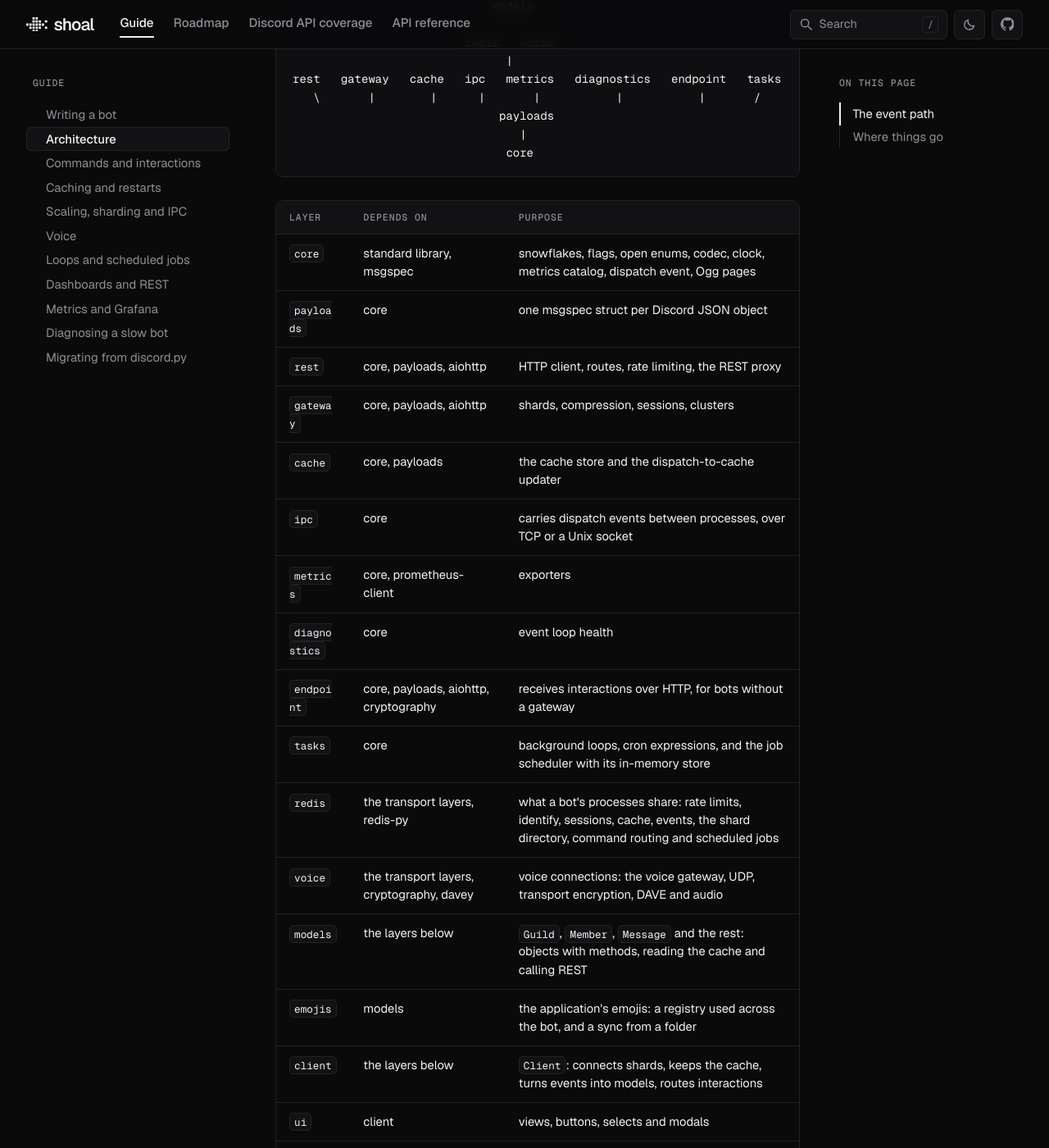
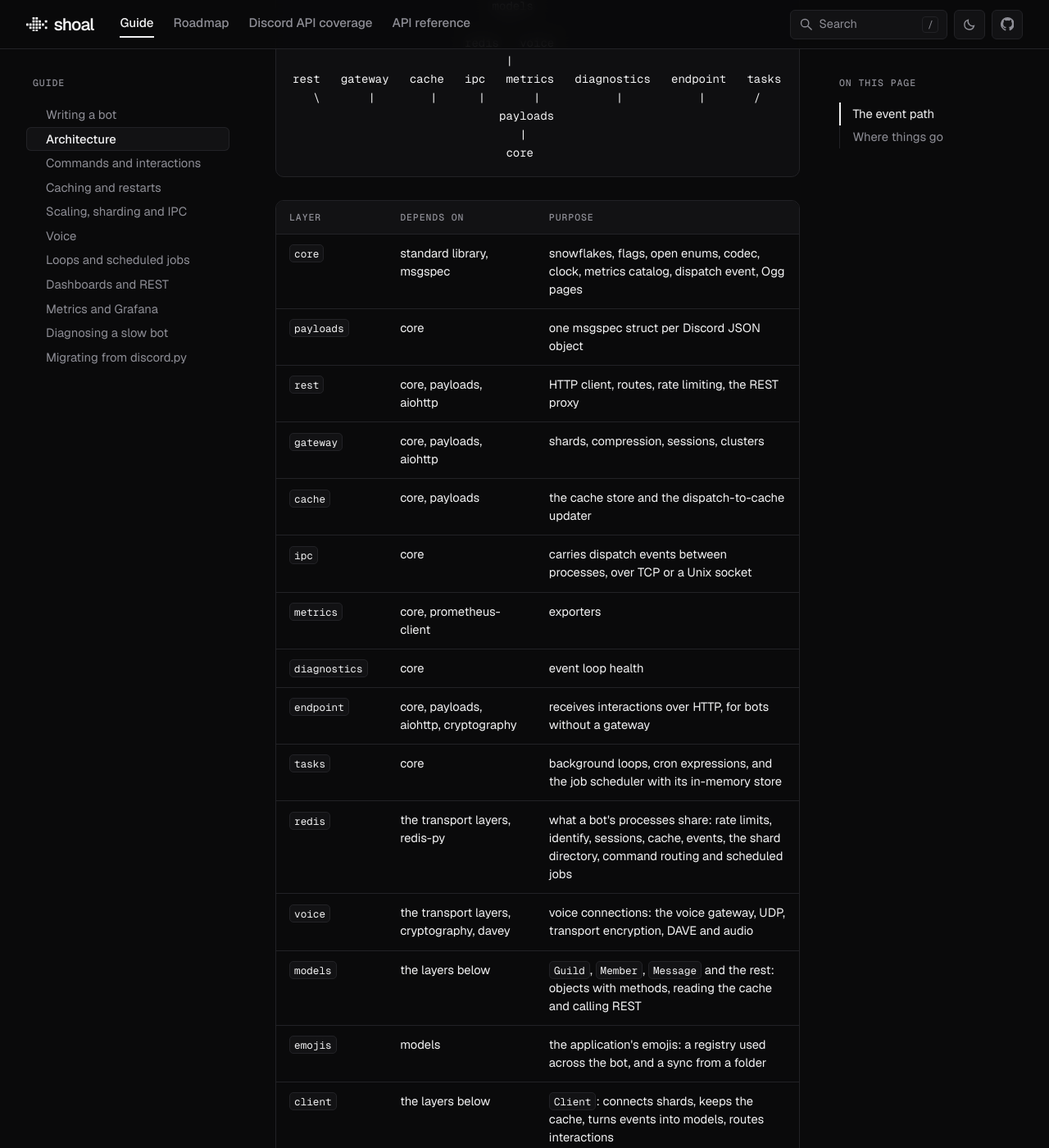
Before and after one commit to relateful/shoal, an MkDocs documentation site: the page built from docs/guide/architecture.md, in a window 1280 px wide and 1400 px high, scrolled down 490 px. Shown: the whole window at 82% size. Built offline with MkDocs 1.6.1, drawn with Linux system fonts in a browser that asks for light colours; some web fonts are replaced.

Commit message:
docs: keep table cells from splitting names mid-word

```diff
--- a/theme/assets/shoal.css
+++ b/theme/assets/shoal.css
@@ -456,6 +456,11 @@ a:hover { color: var(--link-hover); text-decoration-color: currentColor; }
 .prose tbody tr:hover { background: color-mix(in srgb, var(--surface) 70%, transparent); }
 .prose td :where(p) { font-size: inherit; margin: 0; }
 .prose td:first-child { color: var(--ink); }
+/* In a table, a narrow column must not split a name mid-word: code wraps between words only, and
+   the first column (usually a name) stays on one line. A wide table scrolls instead. */
+.prose :where(th, td) code { overflow-wrap: normal; word-break: normal; }
+.prose :where(th, td):first-child { white-space: nowrap; }
+.is-reference tr.doc-section-item > td:first-child { white-space: normal; }
 
 /* code blocks */
 .prose pre, .highlight pre {
```
